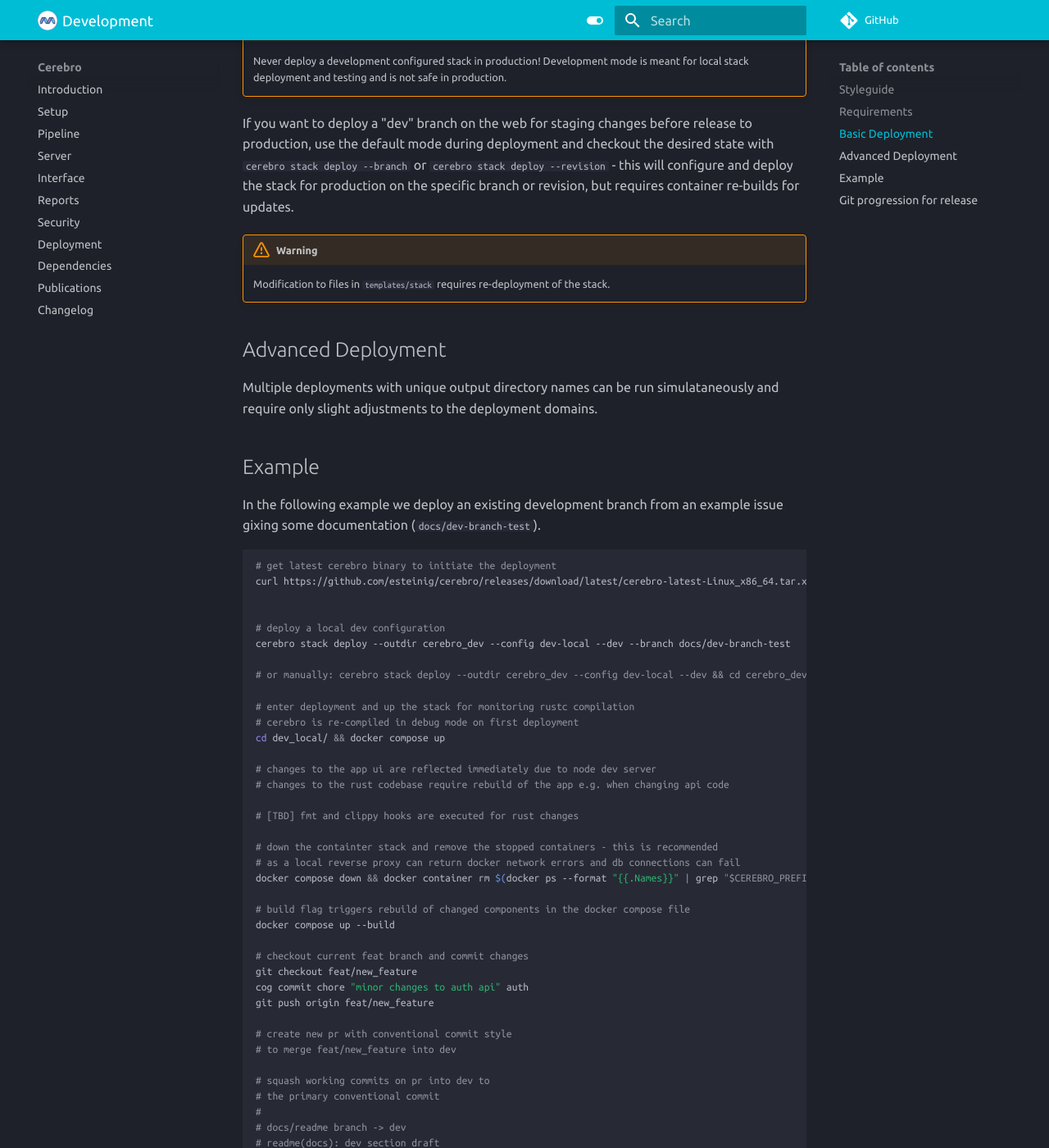
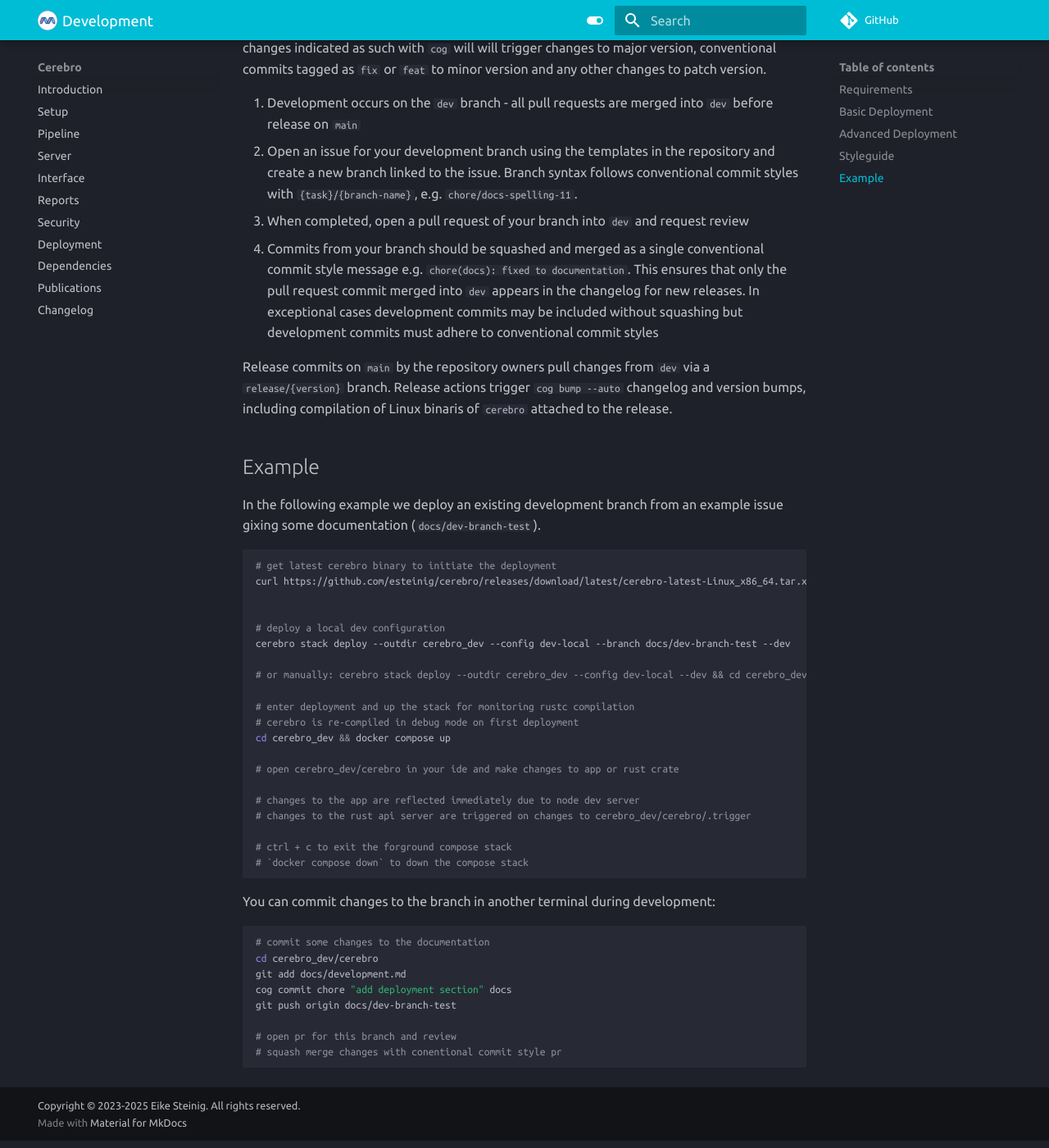
Before and after one commit to esteinig/cerebro, an MkDocs documentation site: the page built from docs/development.md, in a window 1280 px wide and 1400 px high, scrolled down 1981 px. Shown: the whole window at 82% size. Built offline with MkDocs 1.6.1 and Material for MkDocs 9.7.7, drawn with Linux system fonts in a browser that asks for light colours; comment, search, counter and statistics services are not loaded; some of the changed text lies outside the part shown.

Commit message:
chore(stack): simplify dev docs

````diff
--- a/docs/development.md
+++ b/docs/development.md
@@ -5,17 +5,6 @@
     This section is for developers - experience with `docker compose`, `rustc` and `git` for conventional commits and semantic versions is required!
 
 We have tried to make development as easy as possible using a local hot-reload development configuration of the stack. Minimal configuration is required to get started and nearly all stack components (see exceptions) link directly into a repository clone with the ability to quickly change between branches, re-deploy changes and minimize container re-builds. Please see the style guide to observe conventional commits, issue tracking and semantic versioning of pull requests.
-
-## Styleguide
-
-All commits are made with `cocogitto` in the usual pattern `cog commit {task} "{msg}" {scope}` e.g. `cog commit chore "fix spelling mistake" docs`. Note that apull requests implemented commits that should not appear in the CHANGELOG should be tasked as `chore` as these are excluded from CHANGELOG. Ideally, development commits should always implement `chore` and then squashed into a single commit on merge into `dev` with a meaningful message. Breaking changes indicated as such with `cog` will  will trigger changes to major version, conventional commits tagged as `fix` or `feat` to minor version and any other changes to patch version.
-
-1. Development occurs on the `dev` branch - all pull requests are merged into `dev` before release on `main`
-2. Open an issue for your development branch using the templates in the repository and create a new branch linked to the issue. Branch syntax follows conventional commit styles with `{task}/{branch-name}`, e.g. `chore/docs-spelling-11`.
-3. When completed, open a pull request of your branch into `dev` and request review
-4. Commits from your branch should be squashed and merged as a single conventional commit style message e.g. `chore(docs): fixed to documentation`. This ensures that only the pull request commit merged into `dev` appears in the changelog for new releases. In exceptional cases development commits may be included without squashing but development commits must adhere to conventional commit styles
-
-Release commits on `main` by the repository owners pull changes from `dev` via a `release/{version}` branch. Release actions trigger `cog bump --auto` changelog and version bumps, including compilation of Linux binaris of `cerebro` attached to the release.
 
 ## Requirements
 
@@ -54,7 +43,19 @@
 
 ## Advanced Deployment
 
-Multiple deployments with unique output directory names can be run simulataneously and require only slight adjustments to the deployment domains.
+Multiple deployments with unique output directory names can be run simultaneously and require only slight adjustments to the deployment domains.
+
+
+## Styleguide
+
+All commits are made with `cocogitto` in the usual pattern `cog commit {task} "{msg}" {scope}` e.g. `cog commit chore "fix spelling mistake" docs`. Note that apull requests implemented commits that should not appear in the CHANGELOG should be tasked as `chore` as these are excluded from CHANGELOG. Ideally, development commits should always implement `chore` and then squashed into a single commit on merge into `dev` with a meaningful message. Breaking changes indicated as such with `cog` will  will trigger changes to major version, conventional commits tagged as `fix` or `feat` to minor version and any other changes to patch version.
+
+1. Development occurs on the `dev` branch - all pull requests are merged into `dev` before release on `main`
+2. Open an issue for your development branch using the templates in the repository and create a new branch linked to the issue. Branch syntax follows conventional commit styles with `{task}/{branch-name}`, e.g. `chore/docs-spelling-11`.
+3. When completed, open a pull request of your branch into `dev` and request review
+4. Commits from your branch should be squashed and merged as a single conventional commit style message e.g. `chore(docs): fixed to documentation`. This ensures that only the pull request commit merged into `dev` appears in the changelog for new releases. In exceptional cases development commits may be included without squashing but development commits must adhere to conventional commit styles
+
+Release commits on `main` by the repository owners pull changes from `dev` via a `release/{version}` branch. Release actions trigger `cog bump --auto` changelog and version bumps, including compilation of Linux binaris of `cerebro` attached to the release.
 
 
 
@@ -68,68 +69,32 @@
 
 
 # deploy a local dev configuration
-cerebro stack deploy --outdir cerebro_dev --config dev-local --dev --branch docs/dev-branch-test
+cerebro stack deploy --outdir cerebro_dev --config dev-local --branch docs/dev-branch-test --dev
 
 # or manually: cerebro stack deploy --outdir cerebro_dev --config dev-local --dev && cd cerebro_dev/cerebro && git checkout docs/dev-branch-test
 
 # enter deployment and up the stack for monitoring rustc compilation
 # cerebro is re-compiled in debug mode on first deployment
-cd dev_local/ && docker compose up
+cd cerebro_dev && docker compose up
 
-# changes to the app ui are reflected immediately due to node dev server
-# changes to the rust codebase require rebuild of the app e.g. when changing api code
+# open cerebro_dev/cerebro in your ide and make changes to app or rust crate
 
-# [TBD] fmt and clippy hooks are executed for rust changes
+# changes to the app are reflected immediately due to node dev server
+# changes to the rust api server are triggered on changes to cerebro_dev/cerebro/.trigger
 
-# down the containter stack and remove the stopped containers - this is recommended
-# as a local reverse proxy can return docker network errors and db connections can fail
-docker compose down && docker container rm $(docker ps --format "{{.Names}}" | grep "$CEREBRO_PREFIX"-)
-
-# build flag triggers rebuild of changed components in the docker compose file
-docker compose up --build
-
-# checkout current feat branch and commit changes
-git checkout feat/new_feature
-cog commit chore "minor changes to auth api" auth
-git push origin feat/new_feature
-
-# create new pr with conventional commit style
-# to merge feat/new_feature into dev
-
-# squash working commits on pr into dev to
-# the primary conventional commit
-#
-# docs/readme branch -> dev
-# readme(docs): dev section draft
-#
-# dev pr squash commits are published in main release changelog
+# ctrl + c to exit the forground compose stack
+# `docker compose down` to down the compose stack
 ```
 
-## Git progression for release
+You can commit changes to the branch in another terminal during development:
 
 ```bash
-# checkout latest main
-git checkout main
+# commit some changes to the documentation
+cd cerebro_dev/cerebro
+git add docs/development.md
+cog commit chore "add deployment section" docs
+git push origin docs/dev-branch-test
 
-# pull latest dev into main and run auto changelog
-git fetch dev
-
-# checkout auto changelog for version release
-cog changelog --auto
-
-# get update version
-$RELEASE_VERSION=$(cog bump --dry-run --auto)
-
-# checkout version release branch
-git checkout -b release/$RELEASE_VERSION
-
-# cog commit release chore to version
-git add . && cog commit chore "$RELEASE_VERSION" release
-
-# push to remote to trigger release and build actions
-git push origin release/$RELEASE_VERSION
-
-# create pr of `release/$RELEASE_VERSION` into 'main'
-# release with latest changelog and binaries is created on ci/cd
-
+# open pr for this branch and review
+# squash merge changes with conentional commit style pr
 ```
````
